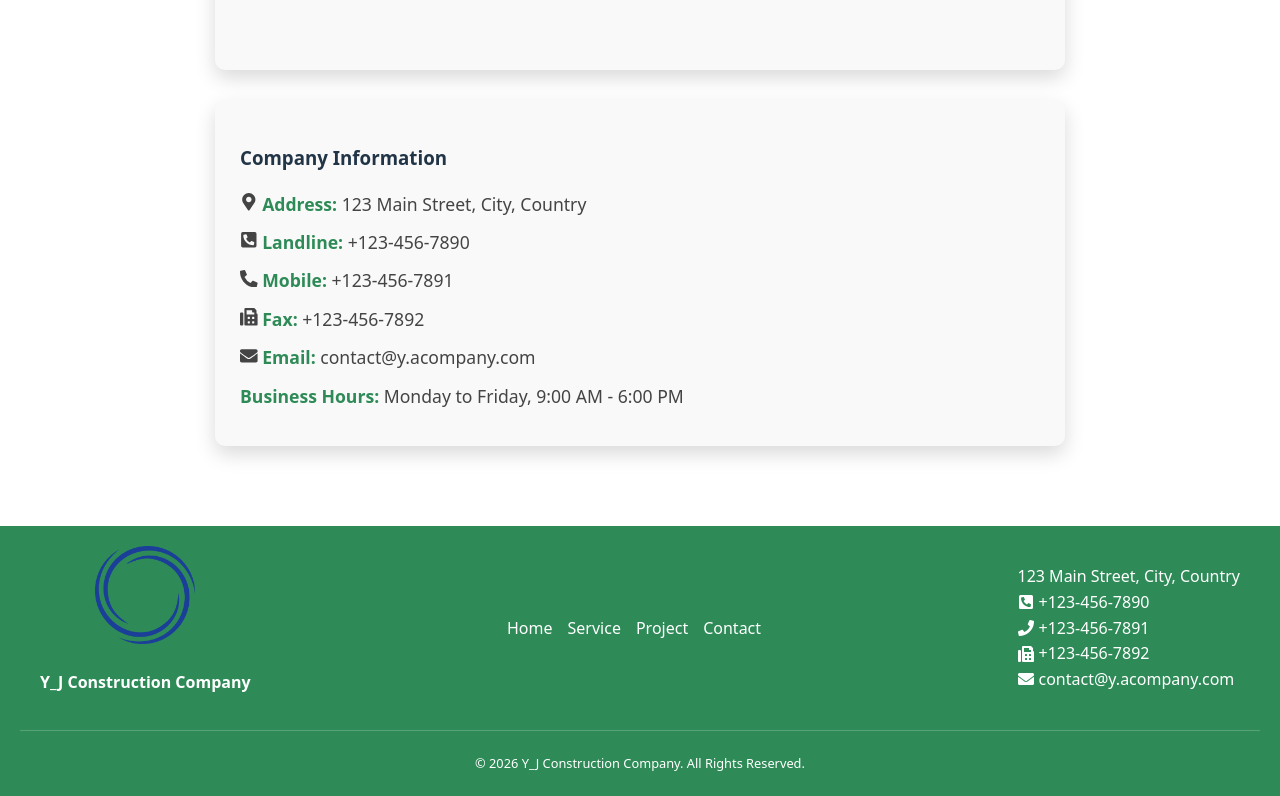
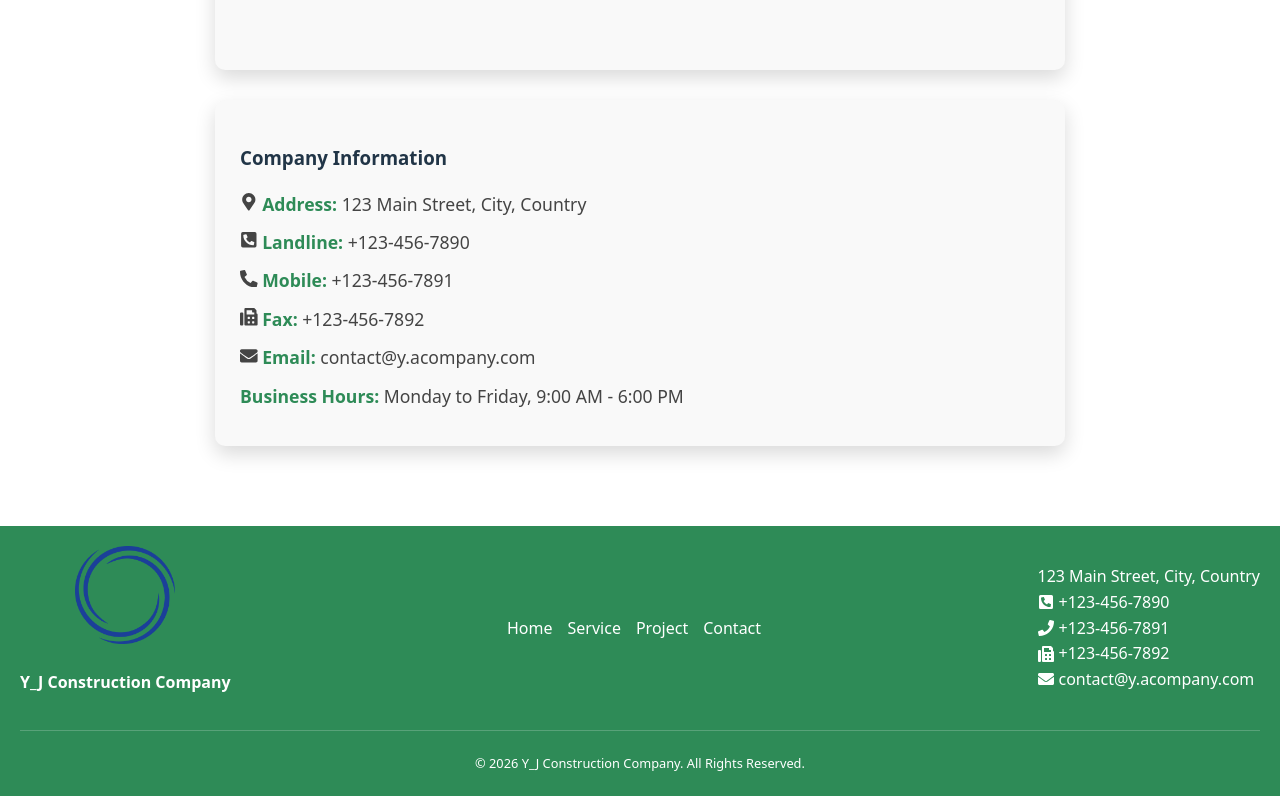
Before and after one commit to Yondonjamts17/Y_J, a React (Vite) app: page / in a window 1280 px wide. Shown: the part 3948-4744 px from the top of the page. Built offline with nearby package versions, Linux system fonts and the light colour scheme.

Commit message:
footer.css update

```diff
--- a/src/assets/components/7.Footer/Footer.css
+++ b/src/assets/components/7.Footer/Footer.css
@@ -9,7 +9,7 @@
   display: flex;
   justify-content: space-between;
   align-items: center;
-  max-width: 1200px;
+  max-width: 120%;
   margin: 0 auto;
   flex-wrap: wrap;
   padding: 10px 0;
```
